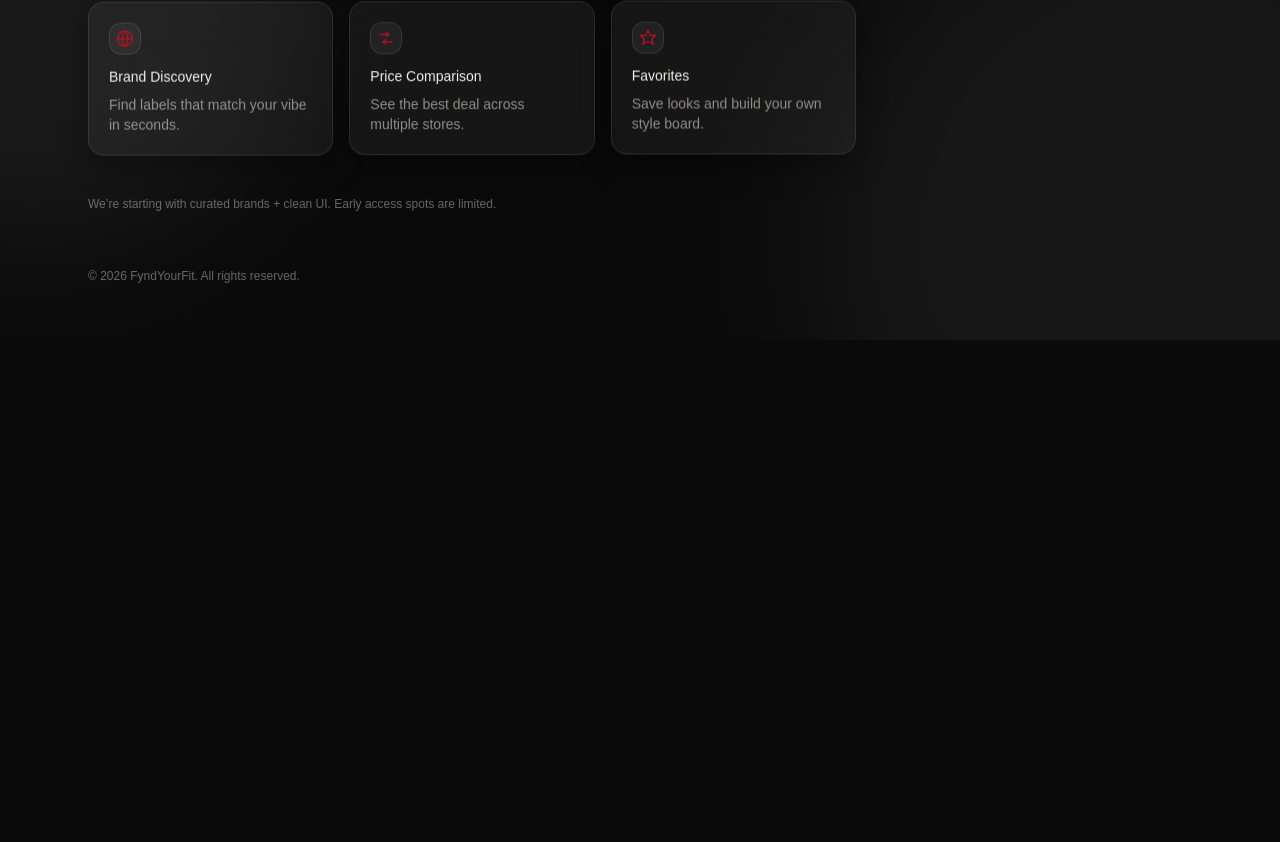
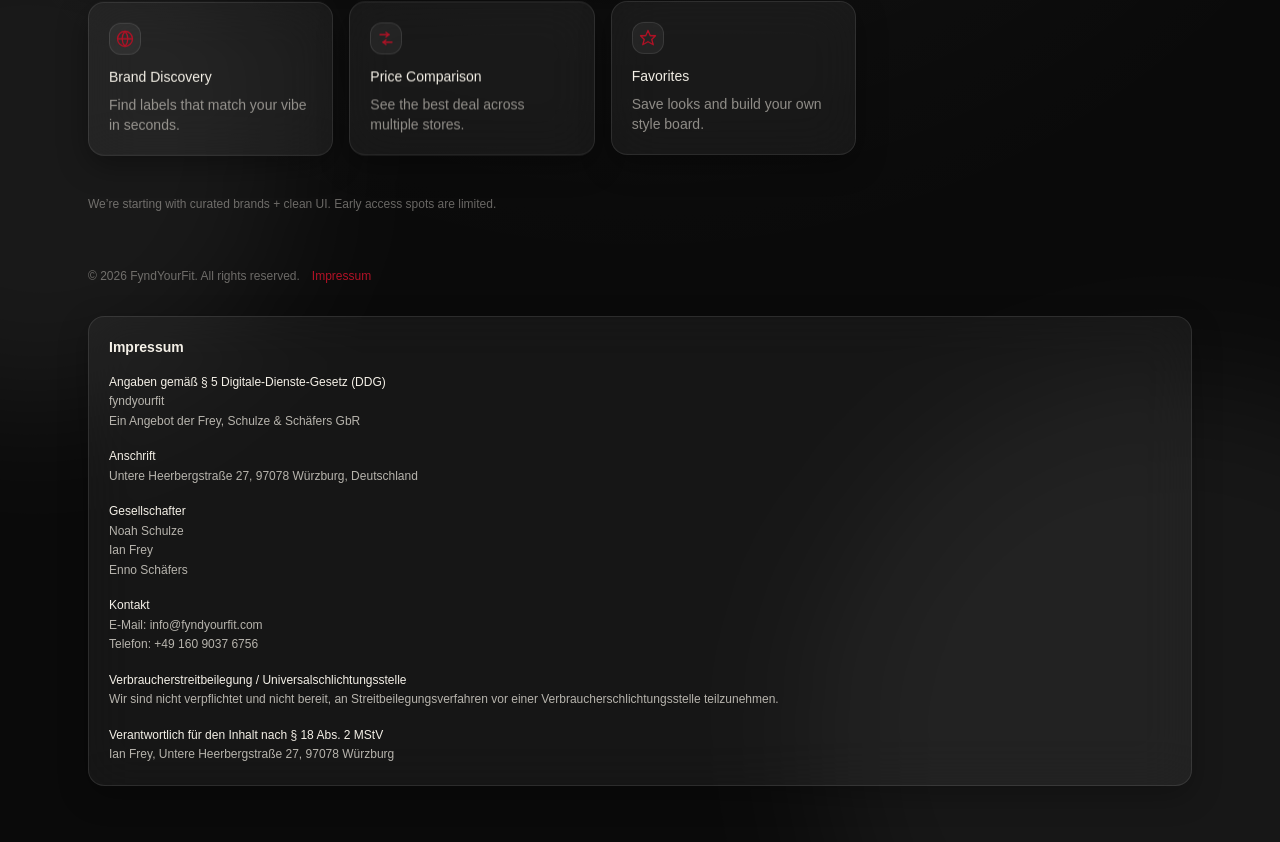
Before and after one commit to Noah-538/findyourfit-waitlist, a Next.js app: page / in a window 1280 px wide. Shown: the part 587-1429 px from the top of the page. Before the commit the page ends 927 px from the top, so only its background shows below. Built offline with nearby package versions, Linux system fonts and the light colour scheme.

Commit message:
added impressum

```diff
--- a/app/page.tsx
+++ b/app/page.tsx
@@ -199,7 +199,67 @@ export default function Home() {
         </section>
 
         <footer className="pb-4 text-xs text-[color:rgba(245,241,232,0.4)]">
-          © {year} FyndYourFit. All rights reserved.
+          <div className="flex flex-wrap items-center gap-3">
+            <span>© {year} FyndYourFit. All rights reserved.</span>
+            <a
+              href="#impressum"
+              className="text-[var(--accent)] transition-opacity hover:opacity-80"
+            >
+              Impressum
+            </a>
+          </div>
+
+          <div
+            id="impressum"
+            className="mt-8 rounded-2xl border border-white/10 bg-white/5 p-5 text-[color:rgba(245,241,232,0.72)] backdrop-blur-xl shadow-[0_10px_30px_rgba(0,0,0,0.25)]"
+          >
+            <h2 className="text-sm font-semibold text-[var(--foreground)]">Impressum</h2>
+            <div className="mt-4 space-y-4 leading-relaxed">
+              <div>
+                <p className="font-medium text-[var(--foreground)]">
+                  Angaben gemäß § 5 Digitale-Dienste-Gesetz (DDG)
+                </p>
+                <p>fyndyourfit</p>
+                <p>Ein Angebot der Frey, Schulze & Schäfers GbR</p>
+              </div>
+
+              <div>
+                <p className="font-medium text-[var(--foreground)]">Anschrift</p>
+                <p>Untere Heerbergstraße 27, 97078 Würzburg, Deutschland</p>
+              </div>
+
+              <div>
+                <p className="font-medium text-[var(--foreground)]">Gesellschafter</p>
+                <p>Noah Schulze</p>
+                <p>Ian Frey</p>
+                <p>Enno Schäfers</p>
+              </div>
+
+              <div>
+                <p className="font-medium text-[var(--foreground)]">Kontakt</p>
+                <p>E-Mail: info@fyndyourfit.com</p>
+                <p>Telefon: +49 160 9037 6756</p>
+              </div>
+
+              <div>
+                <p className="font-medium text-[var(--foreground)]">
+                  Verbraucherstreitbeilegung / Universalschlichtungsstelle
+                </p>
+                <p>
+                  Wir sind nicht verpflichtet und nicht bereit, an
+                  Streitbeilegungsverfahren vor einer Verbraucherschlichtungsstelle
+                  teilzunehmen.
+                </p>
+              </div>
+
+              <div>
+                <p className="font-medium text-[var(--foreground)]">
+                  Verantwortlich für den Inhalt nach § 18 Abs. 2 MStV
+                </p>
+                <p>Ian Frey, Untere Heerbergstraße 27, 97078 Würzburg</p>
+              </div>
+            </div>
+          </div>
         </footer>
       </div>
 
```
